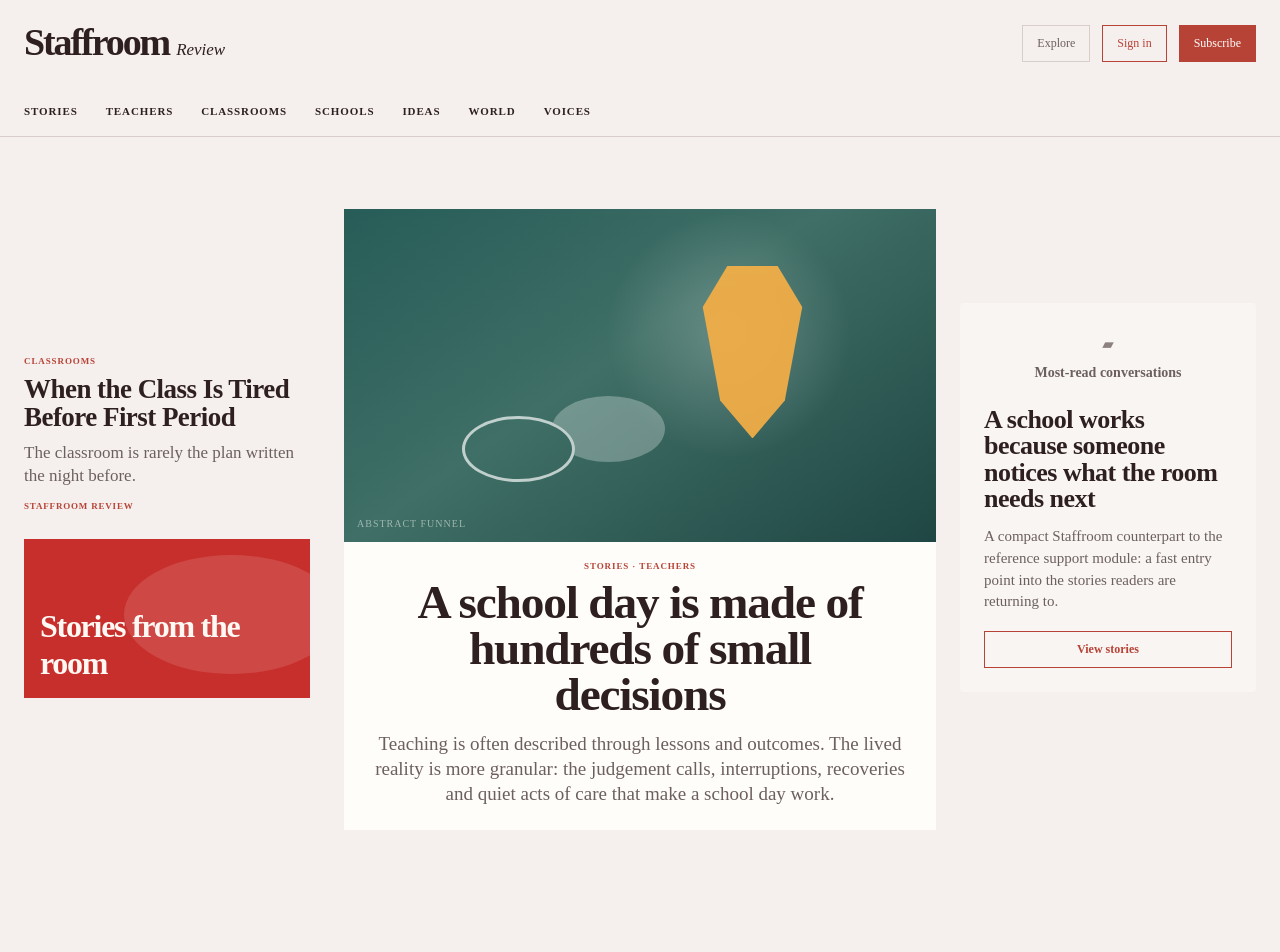
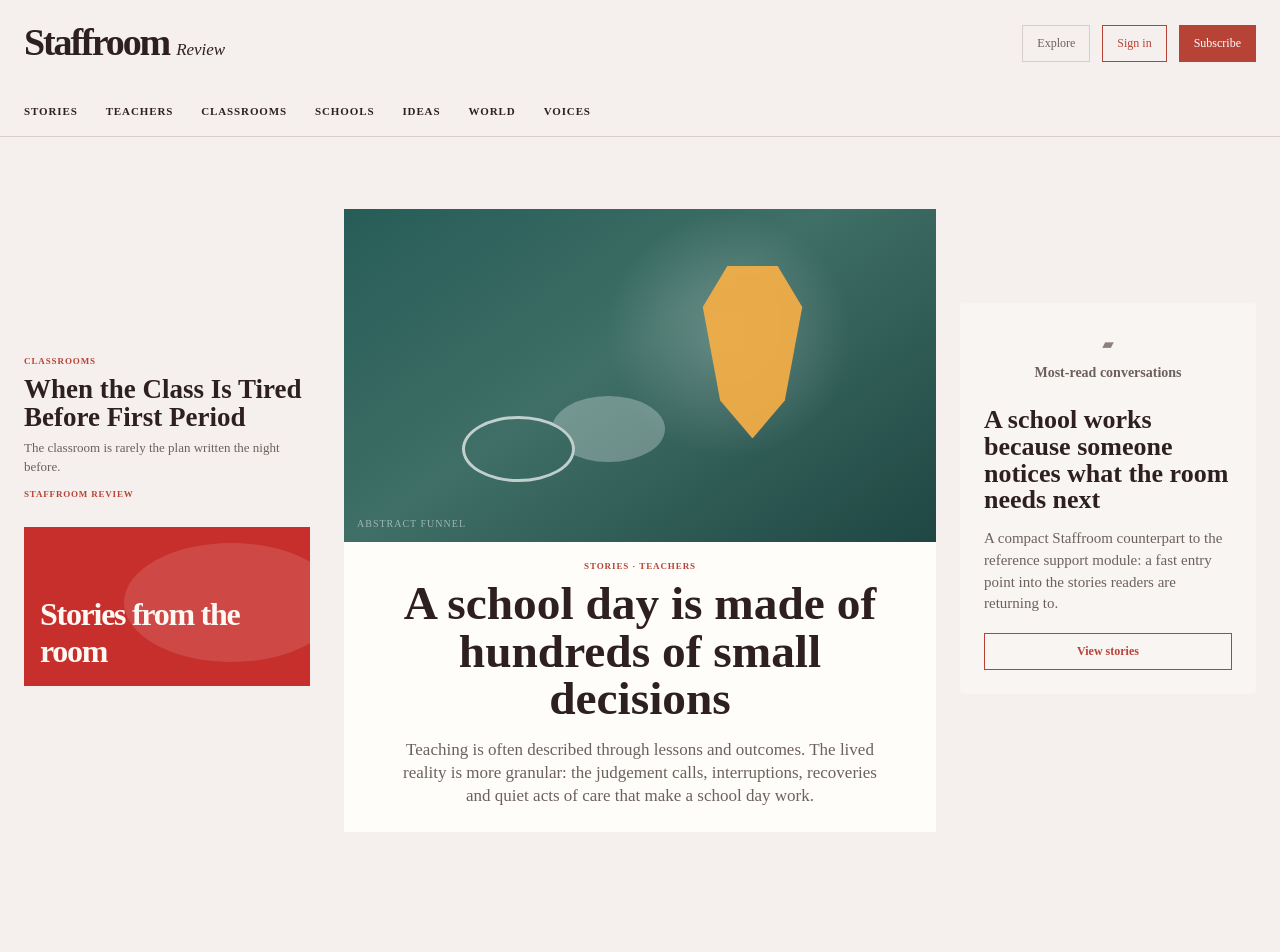
Before and after one commit to staffroom-review/staffroom-website, a Next.js app: page / in a window 1280 px wide. Shown: the top 952 px of the page. Built offline with nearby package versions, Linux system fonts and the light colour scheme.

Commit message:
fix: match homepage typography to Lora specimen

```diff
--- a/app/globals.css
+++ b/app/globals.css
@@ -170,9 +170,9 @@ img, svg { display: block; max-width: 100%; }
   margin: 0;
   font-family: var(--display);
   font-size: 26px;
-  font-weight: 600;
-  line-height: 1.01;
-  letter-spacing: -.02em;
+  font-weight: 700;
+  line-height: 1.03;
+  letter-spacing: 0;
 }
 .support-card p:not(.support-card__label) {
   margin: 14px 0 0;
@@ -237,21 +237,23 @@ img, svg { display: block; max-width: 100%; }
   margin: 0;
   max-width: 18ch;
   font-family: var(--display);
-  font-weight: 600;
-  font-size: clamp(38px, 4vw, 54px);
-  line-height: .97;
-  letter-spacing: -.025em;
+  font-weight: 700;
+  font-size: 40px;
+  line-height: 1;
+  letter-spacing: 0;
 }
 .feature--centered .feature__body h1 {
   margin-inline: auto;
 }
 .feature__body p:not(.eyebrow) {
-  max-width: 62ch;
-  margin: 14px auto 0;
+  max-width: 58ch;
+  margin: 15px auto 0;
   color: var(--ink-soft);
   font-family: var(--display);
-  font-size: 19px;
-  line-height: 1.3;
+  font-size: 17px;
+  font-weight: 400;
+  line-height: 1.38;
+  letter-spacing: 0;
 }
 .opening-feature .feature__body {
   padding-top: 20px;
@@ -351,19 +353,21 @@ img, svg { display: block; max-width: 100%; }
 .story__body h3 {
   margin: 0;
   font-family: var(--display);
-  font-weight: 600;
-  letter-spacing: -.02em;
+  font-weight: 700;
+  letter-spacing: 0;
   line-height: 1.03;
 }
 .story--side .story__body h3 {
   font-size: 27px;
 }
 .story__dek {
-  margin: 11px 0 0;
+  margin: 8px 0 0;
   color: var(--ink-soft);
   font-family: var(--display);
-  font-size: 17px;
-  line-height: 1.35;
+  font-size: 13px;
+  font-weight: 400;
+  line-height: 1.4;
+  letter-spacing: 0;
 }
 .story__meta {
   margin: 13px 0 0;
@@ -416,8 +420,9 @@ img, svg { display: block; max-width: 100%; }
   color: var(--vermillion);
   font-family: var(--display);
   font-size: 30px;
+  font-weight: 700;
   line-height: 1;
-  letter-spacing: -.04em;
+  letter-spacing: 0;
   white-space: nowrap;
 }
 .section-header__row .editorial-rule {
@@ -429,6 +434,8 @@ img, svg { display: block; max-width: 100%; }
   font-family: var(--display);
   font-size: 16px;
   font-style: italic;
+  font-weight: 400;
+  line-height: 1.38;
 }
 
 .editorial-rule {
@@ -516,9 +523,9 @@ img, svg { display: block; max-width: 100%; }
   margin: 0;
   font-family: var(--display);
   font-size: 19px;
-  font-weight: 600;
+  font-weight: 700;
   line-height: 1.03;
-  letter-spacing: -.02em;
+  letter-spacing: 0;
 }
 .collection-column__stories {
   margin-top: 15px;
@@ -529,7 +536,9 @@ img, svg { display: block; max-width: 100%; }
   border-top: 1px solid var(--rule);
   font-family: var(--display);
   font-size: 15px;
-  line-height: 1.15;
+  font-weight: 400;
+  line-height: 1.4;
+  letter-spacing: 0;
 }
 
 @media (max-width: 1080px) {
```
